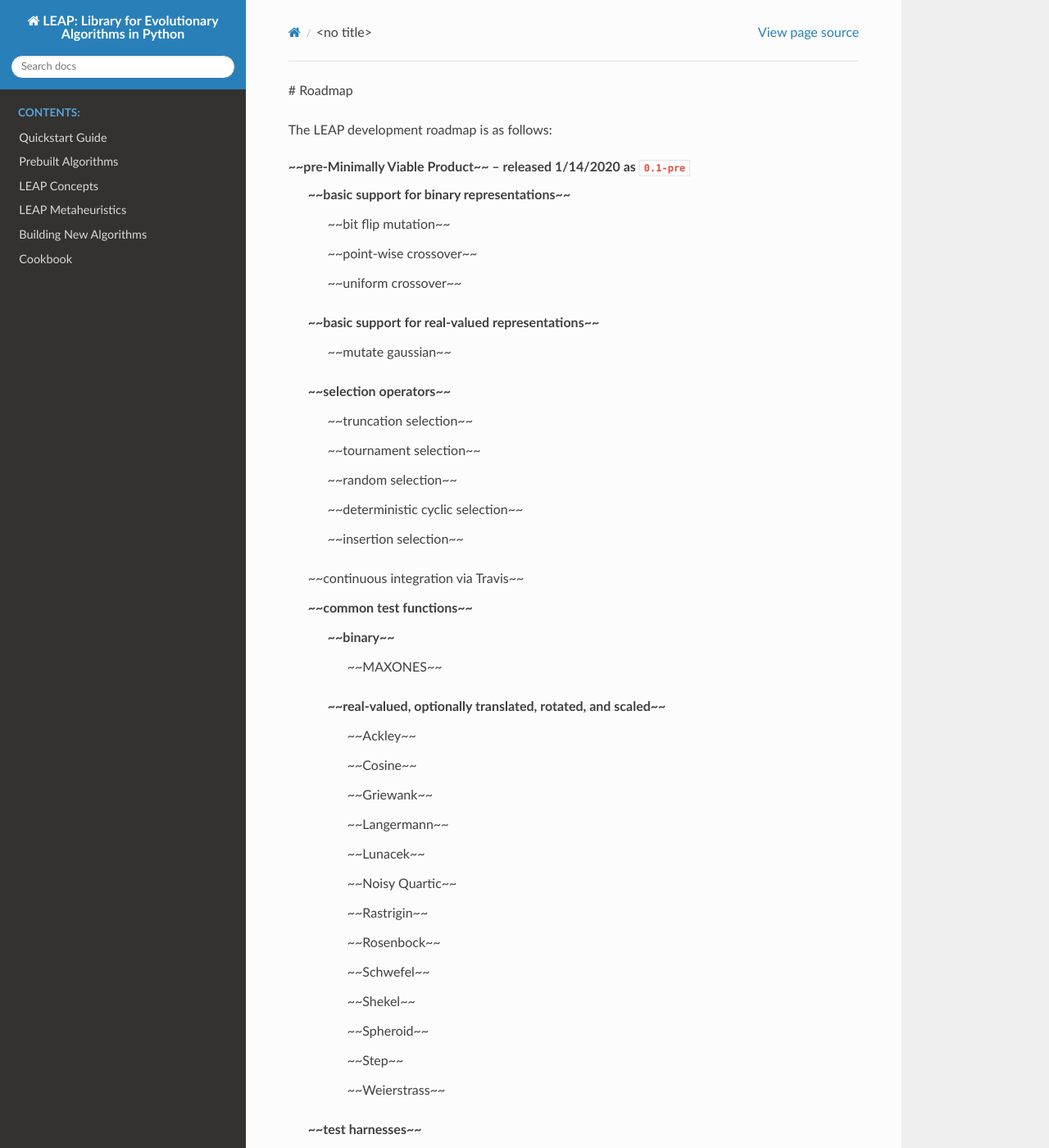
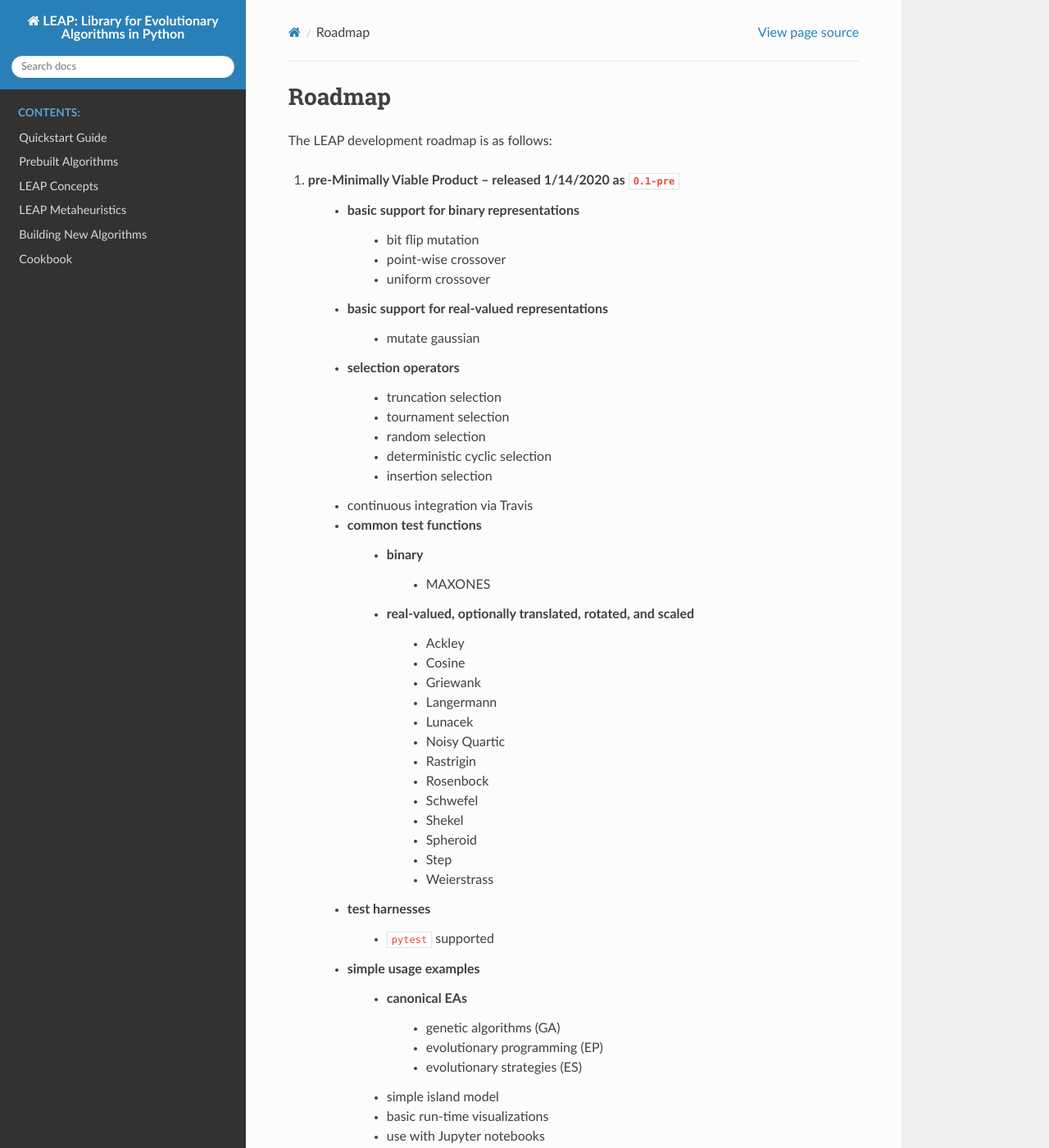
Before and after one commit to AureumChaos/LEAP, a Sphinx documentation site: the page built from docs/source/roadmap.rst, in a window 1280 px wide and 1400 px high. Shown: the whole window at 82% size. Built offline with Sphinx 7.4.7 and the Read the Docs theme 2.0.0, drawn with Linux system fonts in a browser that asks for light colours; some of the changed lines change nothing that is shown; some of the changed text lies outside the part shown.

Commit message:
Reformatted roadmap from markdown to RST.

```diff
--- a/docs/source/roadmap.rst
+++ b/docs/source/roadmap.rst
@@ -1,68 +1,69 @@
-# Roadmap
+Roadmap
+=======
 
 The LEAP development roadmap is as follows:
 
-1. ~~pre-Minimally Viable Product~~ -- released 1/14/2020 as ``0.1-pre``
-    - ~~basic support for binary representations~~
-        - ~~bit flip mutation~~
-        - ~~point-wise crossover~~
-        - ~~uniform crossover~~
-    - ~~basic support for real-valued representations~~
-        - ~~mutate gaussian~~
-    - ~~selection operators~~
-        - ~~truncation selection~~
-        - ~~tournament selection~~
-        - ~~random selection~~
-        - ~~deterministic cyclic selection~~
-        - ~~insertion selection~~
-    - ~~continuous integration via Travis~~
-    - ~~common test functions~~
-        - ~~binary~~
-            - ~~MAXONES~~
-        - ~~real-valued, optionally translated, rotated, and scaled~~
-            - ~~Ackley~~
-            - ~~Cosine~~
-            - ~~Griewank~~
-            - ~~Langermann~~
-            - ~~Lunacek~~
-            - ~~Noisy Quartic~~
-            - ~~Rastrigin~~
-            - ~~Rosenbock~~
-            - ~~Schwefel~~
-            - ~~Shekel~~
-            - ~~Spheroid~~
-            - ~~Step~~
-            - ~~Weierstrass~~
-    - ~~test harnesses~~
-        - `pytest` ~~supported~~
-    - ~~simple usage examples~~
-        - ~~canonical EAs~~
-            - ~~genetic algorithms (GA)~~
-            - ~~evolutionary programming (EP)~~
-            - ~~evolutionary strategies (ES)~~
-        - ~~simple island model~~
-        - ~~basic run-time visualizations~~
-        - ~~use with Jupyter notebooks~~
-    - ~~documentation outline/stubs for ReadTheDocs~~
-1. Minimally Viable Product -- released 6/14/2020 as ``0.2.0``
-    - ~~distributed / parallel fitness evaluations~~
-        - ~~distribute local cores vs. distributed cluster nodes~~
-        - ~~synchronous vs. asynchronous evaluations~~
-    - ~~variable-length genomes~~
-    - ~~Gray encoding~~
-1. Future features, in no particular order of priority
-    - parsimony pressure
-    - multi-objective optimization
-    - minimally complete documentation
-        - fleshed out ReadTheDocs documentation
-        - technical report
-    - checkpoint / restart support
-    - hall of fame
-    - Rule systems
-        - Mich Approach
-        - Pitt Approach
-    - Genetic Programming (GP)
-    - Estimation of Distribution Algorithms (EDA)
-        - Covariance Matrix Adaptation Evolution Strategy (CMA-ES)
-        - Population-based Incremental Learning (PBIL)
-        - Bayesian Optimization Algorithm (BOA)
+1. pre-Minimally Viable Product -- released 1/14/2020 as ``0.1-pre``
+    * basic support for binary representations
+        * bit flip mutation
+        * point-wise crossover
+        * uniform crossover
+    * basic support for real-valued representations
+        * mutate gaussian
+    * selection operators
+        * truncation selection
+        * tournament selection
+        * random selection
+        * deterministic cyclic selection
+        * insertion selection
+    * continuous integration via Travis
+    * common test functions
+        * binary
+            * MAXONES
+        * real-valued, optionally translated, rotated, and scaled
+            * Ackley
+            * Cosine
+            * Griewank
+            * Langermann
+            * Lunacek
+            * Noisy Quartic
+            * Rastrigin
+            * Rosenbock
+            * Schwefel
+            * Shekel
+            * Spheroid
+            * Step
+            * Weierstrass
+    * test harnesses
+        * ``pytest`` supported
+    * simple usage examples
+        * canonical EAs
+            * genetic algorithms (GA)
+            * evolutionary programming (EP)
+            * evolutionary strategies (ES)
+        * simple island model
+        * basic run-time visualizations
+        * use with Jupyter notebooks
+    * documentation outline/stubs for ReadTheDocs
+2. Minimally Viable Product, second part -- released 6/14/2020 as ``0.2.0``
+    * distributed / parallel fitness evaluations
+        * distribute local cores vs. distributed cluster nodes
+        * synchronous vs. asynchronous evaluations
+    * variable-length genomes
+    * Gray encoding
+3. Future features, in no particular order of priority
+    * parsimony pressure
+    * multi-objective optimization
+    * minimally complete documentation
+        * fleshed out ReadTheDocs documentation
+        * technical report
+    * checkpoint / restart support
+    * hall of fame
+    * Rule systems
+        * Mich Approach
+        * Pitt Approach
+    * Genetic Programming (GP)
+    * Estimation of Distribution Algorithms (EDA)
+        * Covariance Matrix Adaptation Evolution Strategy (CMA-ES)
+        * Population-based Incremental Learning (PBIL)
+        * Bayesian Optimization Algorithm (BOA)
```
